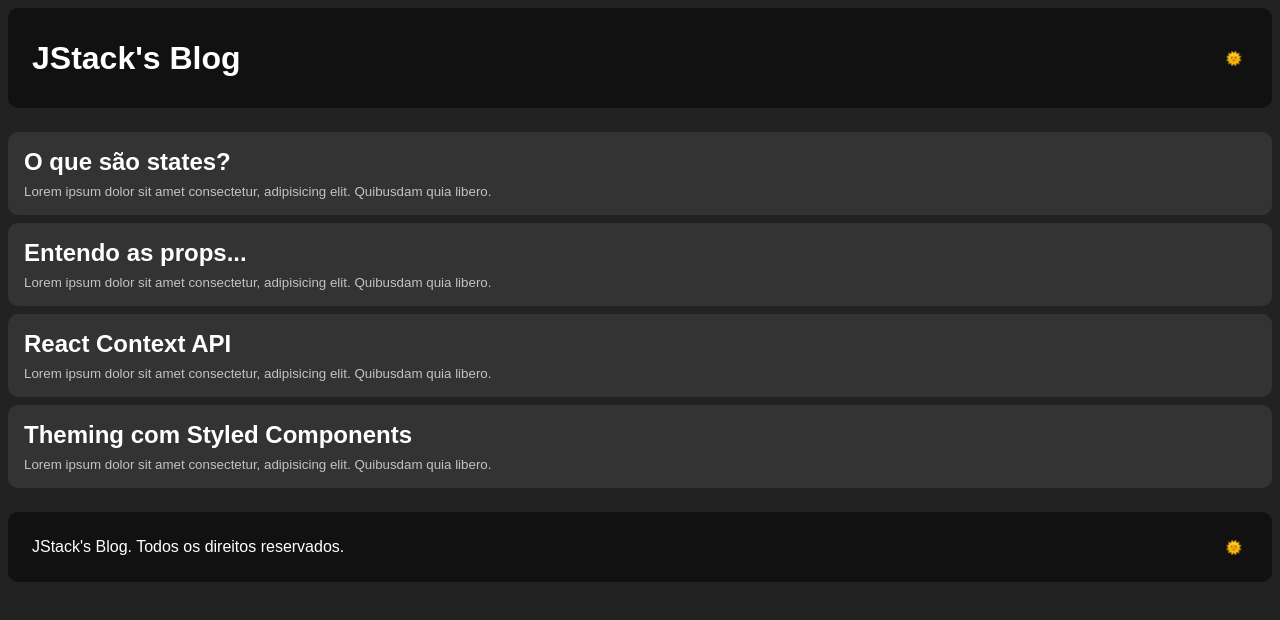
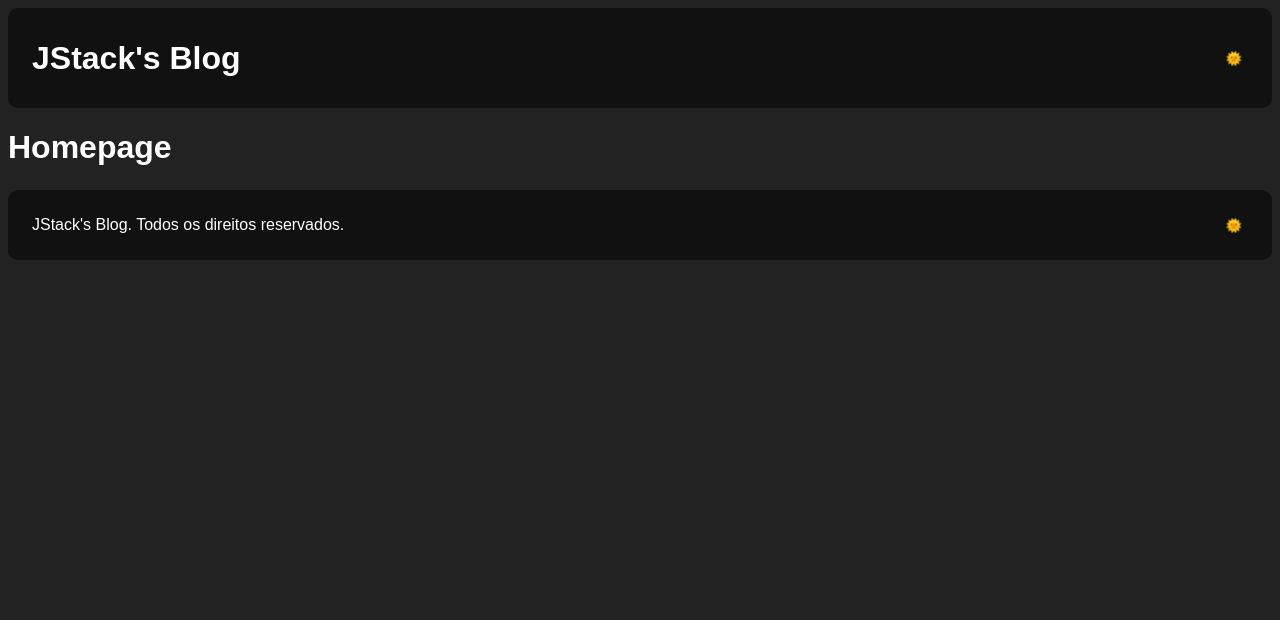
Before and after one commit to Sans-arch/react-fundamentos, a React app: page / in a window 1280 px wide. Shown: the top 620 px of the page. Built offline with nearby package versions, Linux system fonts and the light colour scheme.

Commit message:
Add React Router DOM, add pages

```diff
--- a/package.json
+++ b/package.json
@@ -26,6 +26,7 @@
     "prop-types": "^15.7.2",
     "react": "^17.0.2",
     "react-dom": "^17.0.2",
+    "react-router-dom": "5.3.3",
     "styled-components": "^5.3.0"
   }
 }
--- /dev/null
+++ b/src/Routes.js
@@ -0,0 +1,25 @@
+import React from 'react';
+import { Route, BrowserRouter } from 'react-router-dom';
+
+import Home from './pages/Home';
+import Posts from './pages/Posts';
+
+// Rotas são componentes
+/*
+  Route é um componente, e utilizamos ele para definir as nossas rotas.
+  Os <Route /> não irão funcionar sem estarem dentro de um componente <Router /> ou afins
+  <BrowserRouter /> utiliza a History API do próprio navegador para manipular as rotas, é isso que nos permite
+  mexer nas flechinhas de ir e voltar (<- e ->) e poder digitar um endereço pela barra (ex: /posts) e poder acessar a
+  página.
+  Por padrão, o dev-server do Webpack ele cria um servidor Node e trata as rotas como requisições HTTP, no nosso caso
+  queremos que ele pegue as rotas com erro de 404 e que ele redirecione para o arquivo index.html, onde o JavaScript irá
+  controlar a navegação do usuário pela History API.
+*/
+export default function Routes() {
+  return (
+    <BrowserRouter>
+      <Route path="/" component={Home} />
+      <Route path="/posts" component={Posts} />
+    </BrowserRouter>
+  );
+}
--- a/src/components/Layout/index.js
+++ b/src/components/Layout/index.js
@@ -1,14 +1,15 @@
 import React from 'react';
 
 import Header from '../Header';
-import PostsList from '../PostsList';
 import Footer from '../Footer';
+
+import Routes from '../../Routes';
 
 export default function Layout() {
   return (
     <>
       <Header />
-      <PostsList />
+      <Routes />
       <Footer />
     </>
   );
--- /dev/null
+++ b/src/pages/Home/index.js
@@ -0,0 +1,7 @@
+import React from "react";
+
+export default function Home() {
+  return (
+    <h1>Homepage</h1>
+  );
+}
--- a/src/components/PostsList/index.js
+++ b/src/pages/Posts/index.js
@@ -5,7 +5,7 @@ import Post from './Post';
 
 import posts from './posts';
 
-export default function PostsList() {
+export default function Posts() {
   return (
     <Container>
       {posts.map((post) => (
--- a/webpack.config.js
+++ b/webpack.config.js
@@ -1,5 +1,5 @@
 const path = require('path');
-const HtmlWebpackPlugin =  require('html-webpack-plugin')
+const HtmlWebpackPlugin = require('html-webpack-plugin')
 const { CleanWebpackPlugin } = require('clean-webpack-plugin')
 
 module.exports = {
@@ -10,7 +10,7 @@ module.exports = {
     filename: 'bundle[hash].js',
   },
   plugins: [
-    new HtmlWebpackPlugin ({
+    new HtmlWebpackPlugin({
       template: path.resolve(__dirname, 'public', 'index.html'),
     }),
     new CleanWebpackPlugin(),
@@ -40,5 +40,6 @@ module.exports = {
   },
   devServer: {
     port: 3000,
+    historyApiFallback: true,
   }
 };
```
Also changed, not shown: src/pages/Posts/Post/index.js (renamed from src/components/PostsList/Post/index.js), src/pages/Posts/Post/styles.js (renamed from src/components/PostsList/Post/styles.js), src/pages/Posts/posts.js (renamed from src/components/PostsList/posts.js), src/pages/Posts/styles.js (renamed from src/components/PostsList/styles.js), 1 other file (tests, documents, lock files or other folders).
